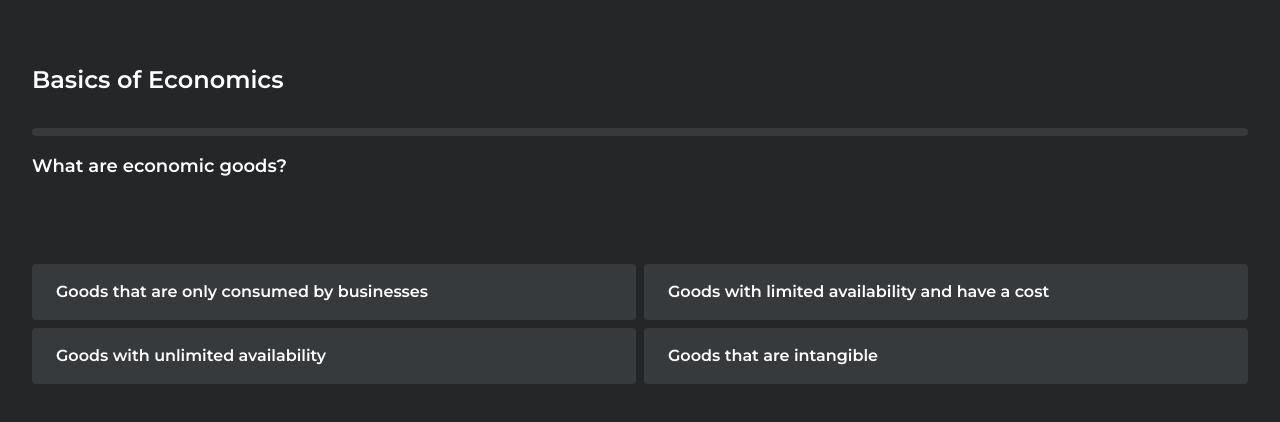
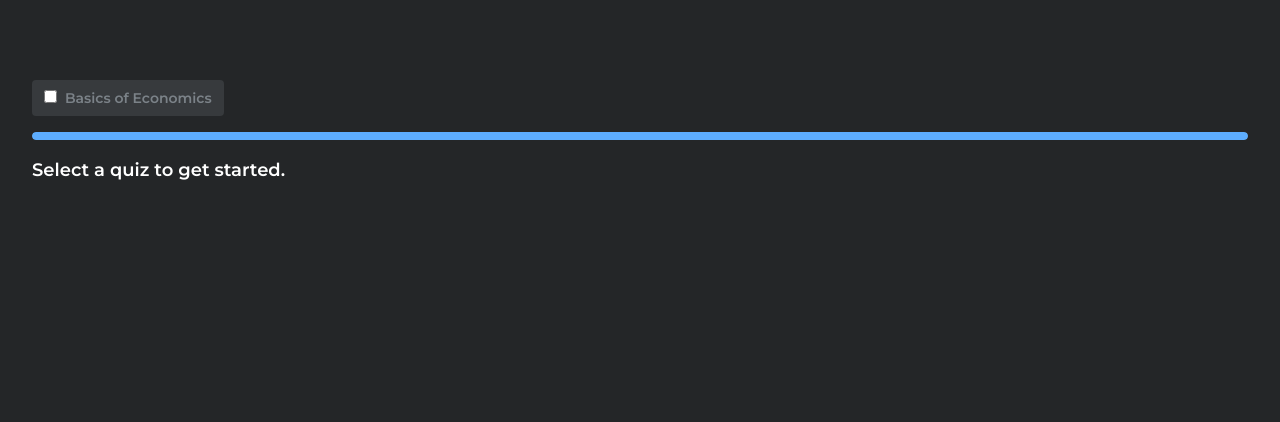
Before and after one commit to phi-bre/cardly, a SvelteKit app: page / in a window 1280 px wide. Shown: the top 422 px of the page. Built offline with nearby package versions, Linux system fonts and the light colour scheme.

Commit message:
Add topic selection

```diff
--- /dev/null
+++ b/src/lib/Question.svelte
@@ -0,0 +1,28 @@
+<script>
+  import { createEventDispatcher } from 'svelte';
+
+  export let question;
+
+  const dispatch = createEventDispatcher();
+
+  function shuffle(array) {
+    return array
+      .map((a) => [Math.random(), a])
+      .sort((a, b) => a[0] - b[0])
+      .map((a) => a[1]);
+  }
+
+  $: shuffledAnswers = shuffle(question.a);
+</script>
+
+<p class="my-4 text-lg min-h-[96px] font-semibold">{question.q}</p>
+<div class="grid grid-cols-2 gap-2">
+  {#each shuffledAnswers as answer}
+    <button
+      class="bg-shark-400 p-4 px-6 rounded text-left hover:bg-malibu font-bold transition-colors"
+      on:click={() => dispatch('answer', answer)}
+    >
+      {answer}
+    </button>
+  {/each}
+</div>
--- /dev/null
+++ b/src/routes/+page.server.ts
@@ -0,0 +1,133 @@
+import type { PageServerLoad } from './$types';
+
+export interface Question {
+  q: string;
+  a: string[];
+}
+
+export interface Quiz {
+  title: string;
+  questions: Question[];
+}
+
+const quizzes: Quiz[] = [
+  {
+    title: 'Basics of Economics',
+    questions: [
+      {
+        q: 'What are economic goods?',
+        a: [
+          'Goods with limited availability and have a cost',
+          'Goods with unlimited availability',
+          'Goods that are intangible',
+          'Goods that are only consumed by businesses',
+        ],
+      },
+      {
+        q: 'What is the difference between a need and a demand?',
+        a: [
+          'A need is a basic requirement, while demand is a need backed by purchasing power',
+          'A need is temporary, while demand is constant',
+          'A need is a luxury item, while demand is a basic requirement',
+          'A need is something produced, while demand is something consumed',
+        ],
+      },
+      {
+        q: 'What does the St. Galler Management Model aim to represent?',
+        a: [
+          'A business embedded in its environment',
+          'A business maximizing profits and efficiency',
+          'A business effectively competing with others',
+          'A business creating a strong corporate culture',
+        ],
+      },
+      {
+        q: 'What is the purpose of a SWOT analysis?',
+        a: [
+          "To analyze a company's internal strengths, weaknesses and external opportunities, threats",
+          'To determine the best time to enter a market',
+          'To determine future demand for a product',
+          "To analyze a company's financial condition",
+        ],
+      },
+      {
+        q: 'What is the PESTLE analysis used for?',
+        a: [
+          'To analyze the influence of six external environmental factors on a company',
+          'To analyze the feasibility of a new product',
+          "To evaluate employees' performance",
+          'To analyze customer satisfaction',
+        ],
+      },
+      {
+        q: "What is the main purpose of Porter's Five Forces Model?",
+        a: [
+          'To determine the attractiveness of a market',
+          'To understand the profit potential of a business',
+          "To analyze the company's financial stability",
+          "To analyze a company's value chain",
+        ],
+      },
+      {
+        q: 'What are the four product-market strategies according to Ansoff?',
+        a: [
+          'Market penetration, market development, product development, diversification',
+          'Introduction, growth, maturity, decline',
+          'Cost leadership, differentiation, cost focus, differentiation focus',
+          'Low cost, high quality, innovation, customer service',
+        ],
+      },
+      {
+        q: 'What does a differentiation strategy involve?',
+        a: [
+          'Offering a unique product or service that stands out in the market',
+          'Achieving the lowest costs in the market',
+          'Offering a product or service for a specific market segment',
+          'Developing a new product for an existing market',
+        ],
+      },
+      {
+        q: 'What do core competencies provide a company?',
+        a: [
+          'Sustainable competitive advantage',
+          'Constant increase in revenue',
+          'A guarantee of success',
+          'Exclusive rights to sell a product',
+        ],
+      },
+      {
+        q: 'What is the aim of a cost leadership strategy?',
+        a: [
+          'To achieve the lowest cost of production in a market',
+          'To have the highest profit margins',
+          'To offer the highest quality products',
+          'To offer the most innovative products',
+        ],
+      },
+      {
+        q: 'What is the purpose of the business strategy?',
+        a: [
+          'To set the direction and scope for the company to achieve a competitive advantage',
+          'To maximize profits as fast as possible',
+          'To engage in market competition for market share',
+          'To develop the best product in a market',
+        ],
+      },
+      {
+        q: 'What are free goods?',
+        a: [
+          'Goods with unlimited availability and without a cost',
+          'Goods without any demand',
+          'Goods that are part of nature',
+          'Goods that can be obtained easily through bartering',
+        ],
+      },
+    ],
+  },
+];
+
+export const load = (async ({ params }) => {
+  return {
+    quizzes,
+  };
+}) satisfies PageServerLoad;
--- a/src/routes/+page.svelte
+++ b/src/routes/+page.svelte
@@ -1,161 +1,37 @@
 <script lang="ts">
-  interface Question {
-    q: string;
-    a: string[];
-  }
+  import Question from '$lib/Question.svelte';
+  import type { PageData } from './$types';
 
-  interface Quiz {
-    title: string;
-    questions: Question[];
-  }
+  export let data: PageData;
 
-  const quiz: Quiz = {
-    title: 'Basics of Economics',
-    questions: [
-      {
-        q: 'What are economic goods?',
-        a: [
-          'Goods with limited availability and have a cost',
-          'Goods with unlimited availability',
-          'Goods that are intangible',
-          'Goods that are only consumed by businesses',
-        ],
-      },
-      {
-        q: 'What is the difference between a need and a demand?',
-        a: [
-          'A need is a basic requirement, while demand is a need backed by purchasing power',
-          'A need is temporary, while demand is constant',
-          'A need is a luxury item, while demand is a basic requirement',
-          'A need is something produced, while demand is something consumed',
-        ],
-      },
-      {
-        q: 'What does the St. Galler Management Model aim to represent?',
-        a: [
-          'A business embedded in its environment',
-          'A business maximizing profits and efficiency',
-          'A business effectively competing with others',
-          'A business creating a strong corporate culture',
-        ],
-      },
-      {
-        q: 'What is the purpose of a SWOT analysis?',
-        a: [
-          "To analyze a company's internal strengths, weaknesses and external opportunities, threats",
-          'To determine the best time to enter a market',
-          'To determine future demand for a product',
-          "To analyze a company's financial condition",
-        ],
-      },
-      {
-        q: 'What is the PESTLE analysis used for?',
-        a: [
-          'To analyze the influence of six external environmental factors on a company',
-          'To analyze the feasibility of a new product',
-          "To evaluate employees' performance",
-          'To analyze customer satisfaction',
-        ],
-      },
-      {
-        q: "What is the main purpose of Porter's Five Forces Model?",
-        a: [
-          'To determine the attractiveness of a market',
-          'To understand the profit potential of a business',
-          "To analyze the company's financial stability",
-          "To analyze a company's value chain",
-        ],
-      },
-      {
-        q: 'What are the four product-market strategies according to Ansoff?',
-        a: [
-          'Market penetration, market development, product development, diversification',
-          'Introduction, growth, maturity, decline',
-          'Cost leadership, differentiation, cost focus, differentiation focus',
-          'Low cost, high quality, innovation, customer service',
-        ],
-      },
-      {
-        q: 'What does a differentiation strategy involve?',
-        a: [
-          'Offering a unique product or service that stands out in the market',
-          'Achieving the lowest costs in the market',
-          'Offering a product or service for a specific market segment',
-          'Developing a new product for an existing market',
-        ],
-      },
-      {
-        q: 'What do core competencies provide a company?',
-        a: [
-          'Sustainable competitive advantage',
-          'Constant increase in revenue',
-          'A guarantee of success',
-          'Exclusive rights to sell a product',
-        ],
-      },
-      {
-        q: 'What is the aim of a cost leadership strategy?',
-        a: [
-          'To achieve the lowest cost of production in a market',
-          'To have the highest profit margins',
-          'To offer the highest quality products',
-          'To offer the most innovative products',
-        ],
-      },
-      {
-        q: 'What is the purpose of the business strategy?',
-        a: [
-          'To set the direction and scope for the company to achieve a competitive advantage',
-          'To maximize profits as fast as possible',
-          'To engage in market competition for market share',
-          'To develop the best product in a market',
-        ],
-      },
-      {
-        q: 'What are free goods?',
-        a: [
-          'Goods with unlimited availability and without a cost',
-          'Goods without any demand',
-          'Goods that are part of nature',
-          'Goods that can be obtained easily through bartering',
-        ],
-      },
-    ],
-  };
+  let selectedQuizzes: string[] = [];
 
-  const { questions } = quiz;
-  let currentQuestion = 0;
+  $: questions = data.quizzes
+    .filter((quiz) => selectedQuizzes.includes(quiz.title))
+    .flatMap((quiz) => quiz.questions);
+
+  let index = 0;
   let correct = [];
   let wrong = [];
 
   function nextQuestion() {
-    currentQuestion++;
+    index++;
   }
 
-  function checkAnswer(answer: string) {
-    if (answer === questions[currentQuestion].a[0]) {
-      correct.push(currentQuestion);
+  function checkAnswer({ detail: answer }: CustomEvent<string>) {
+    if (answer === questions[index].a[0]) {
+      correct.push(index);
     } else {
-      wrong.push(currentQuestion);
+      wrong.push(index);
     }
     nextQuestion();
   }
 
   function restart() {
-    currentQuestion = 0;
+    index = 0;
     correct = [];
     wrong = [];
   }
-
-  function shuffle<T>(array: T[]): T[] {
-    return array
-      .map((a) => [Math.random(), a])
-      .sort((a, b) => a[0] - b[0])
-      .map((a) => a[1]);
-  }
-
-  $: currentQuestionText = questions[currentQuestion]?.q;
-  $: shuffledAnswers = shuffle(questions[currentQuestion]?.a || []);
 </script>
 
 <svelte:head>
@@ -167,27 +43,32 @@
     <input type="text" placeholder="OpenAI Organisation" />
     <input type="text" placeholder="OpenAI API Key" />
   </div> -->
-  <h1 class="text-2xl font-bold mb-8">{quiz.title}</h1>
+  <div class="flex items-center my-4">
+    {#each data.quizzes as quiz}
+      <label
+        class="cursor-pointer select-none bg-malibu/20 text-malibu font-semibold text-sm rounded p-2 px-3"
+        for={quiz.title}
+        class:!bg-shark-400={!selectedQuizzes.includes(quiz.title)}
+        class:!text-shark-50={!selectedQuizzes.includes(quiz.title)}
+      >
+        <input class="mr-1" type="checkbox" id={quiz.title} bind:group={selectedQuizzes} value={quiz.title} />
+        {quiz.title}
+      </label>
+    {/each}
+  </div>
+
   <div class="bg-shark-400 rounded-full h-2 overflow-hidden">
     <div
       class="bg-malibu h-2 rounded-full transition-all"
-      style:width="{(100 / questions.length) * currentQuestion}%"
+      style:width="{(100 / questions.length) * index}%"
     >
       &nbsp;
     </div>
   </div>
-  {#if currentQuestion < questions.length}
-    <p class="my-4 text-lg min-h-[96px] font-semibold">{currentQuestionText}</p>
-    <div class="grid grid-cols-2 gap-2">
-      {#each shuffledAnswers as answer}
-        <button
-          class="bg-shark-400 p-4 px-6 rounded text-left hover:bg-malibu font-bold transition-colors"
-          on:click={() => checkAnswer(answer)}
-        >
-          {answer}
-        </button>
-      {/each}
-    </div>
+  {#if index < questions.length}
+    <Question question={questions[index]} on:answer={checkAnswer} />
+  {:else if questions.length === 0}
+    <p class="my-4 text-lg min-h-[96px] font-semibold">Select a quiz to get started.</p>
   {:else}
     <p class="my-4 text-lg min-h-[96px] font-semibold">
       You scored {correct.length} out of {questions.length}.
```
